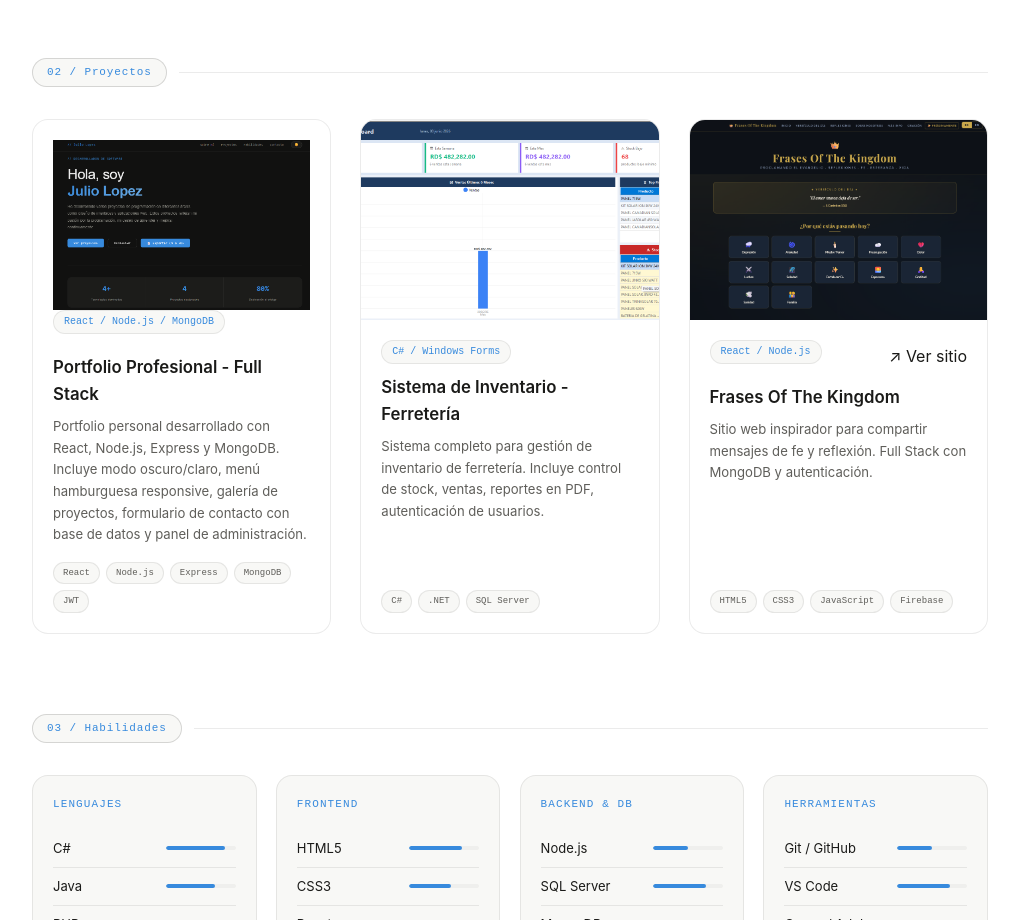
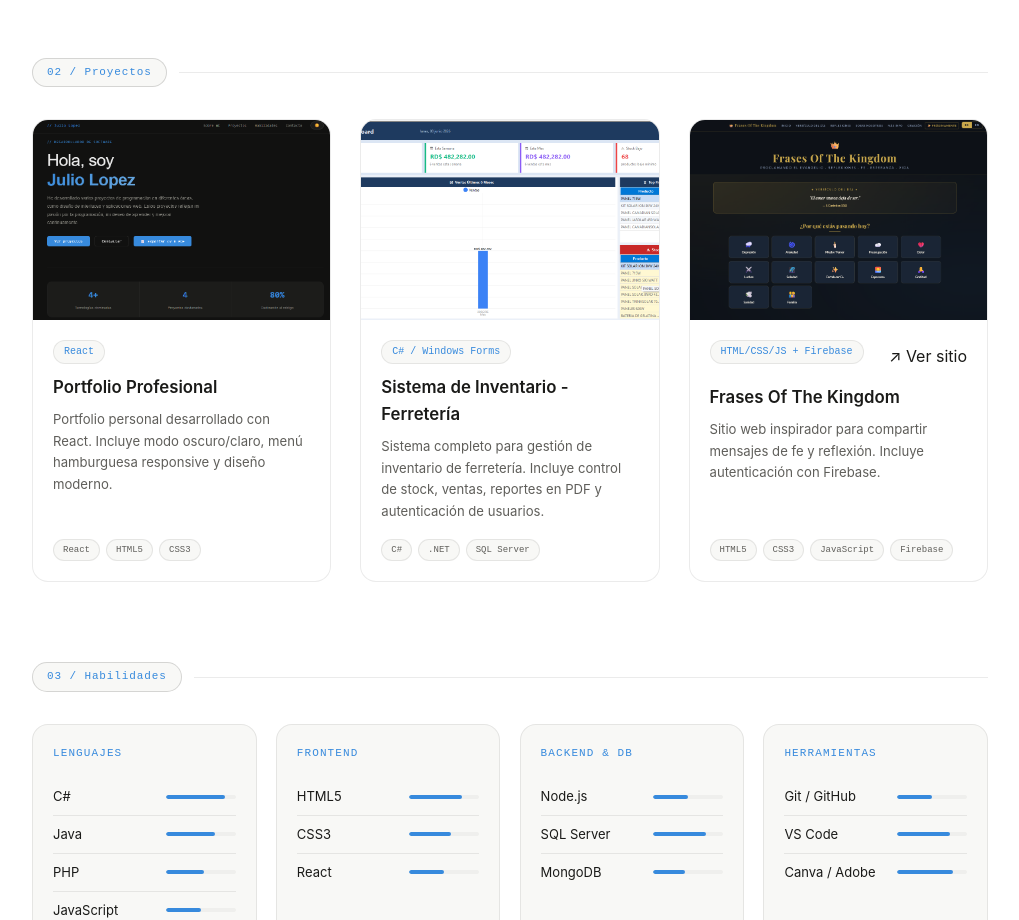
Before and after one commit to frasesofthekingdom/PORTAFOLIO---Web-Full-Stack, a React (Create React App) app: page / in a window 1280 px wide. Shown: the part 1160-2080 px from the top of the page, without its empty margins (130-1149 px from the left). Built offline with nearby package versions, Linux system fonts and the light colour scheme.

Commit message:
Limpieza total: elimino PDF y corrijo errores ESLint

```diff
--- a/src/pages/Home.js
+++ b/src/pages/Home.js
@@ -23,51 +23,6 @@ const Home = () => {
     return () => observer.disconnect();
   }, []);
 
-  // ========== useEffect para PDF (CORREGIDO - DENTRO del componente) ==========
-  useEffect(() => {
-    const exportToPDF = async () => {
-      const element = document.getElementById('pdf-export-area');
-      if (!element) return;
-
-      try {
-        const html2canvas = (await import('html2canvas')).default;
-        const jsPDF = (await import('jspdf')).default;
-
-        const canvas = await html2canvas(element, {
-          scale: 2,
-          backgroundColor: '#ffffff',
-          logging: false
-        });
-
-        const imgData = canvas.toDataURL('image/png');
-        const pdf = new jsPDF({
-          orientation: 'portrait',
-          unit: 'mm',
-          format: 'a4'
-        });
-
-        const imgWidth = 210;
-        const imgHeight = (canvas.height * imgWidth) / canvas.width;
-
-        pdf.addImage(imgData, 'PNG', 0, 0, imgWidth, imgHeight);
-        pdf.save('Julio_Lopez_Portfolio.pdf');
-      } catch (error) {
-        console.error('Error al generar PDF:', error);
-      }
-    };
-
-    const pdfButton = document.getElementById('exportPDF');
-    if (pdfButton) {
-      pdfButton.addEventListener('click', exportToPDF);
-    }
-
-    return () => {
-      if (pdfButton) {
-        pdfButton.removeEventListener('click', exportToPDF);
-      }
-    };
-  }, []);
-
   const scrollToSection = (id) => {
     const element = document.getElementById(id);
     if (element) {
@@ -76,7 +31,6 @@ const Home = () => {
   };
 
   return (
-    <div id="pdf-export-area">   {/* ← IMPORTANTE: Envolver todo para PDF */}
     <div className="container">
       {/* HERO SECTION */}
       <div className="hero animate">
@@ -89,10 +43,6 @@ const Home = () => {
         <div className="btn-group">
           <button className="btn btn-primary" onClick={() => scrollToSection('projects')}>Ver proyectos</button>
           <button className="btn btn-secondary" onClick={() => scrollToSection('contact')}>Contactar</button>
-            {/* NUEVO BOTÓN PARA PDF */}
-            {/* <button className="btn btn-secondary" id="exportPDF" style={{ background: 'var(--accent)', color: 'white', border: 'none' }}>
-              📄 Exportar CV a PDF
-            </button> */}
         </div>
       </div>
 
@@ -153,7 +103,7 @@ const Home = () => {
             <div className="detail-row">
               <span className="detail-key">Instagram</span>
               <span className="detail-val">
-                  <a href="https://instagram.com/the_july_lc" target="_blank" rel="noopener">@the_july_lc</a>
+                <a href="https://instagram.com/the_july_lc" target="_blank" rel="noreferrer">@the_july_lc</a>
               </span>
             </div>
           </div>
@@ -167,31 +117,27 @@ const Home = () => {
           <div className="section-line"></div>
         </div>
         <div className="projects-grid">
-            {/* NUEVO PROYECTO - Portfolio en React (Full Stack) */}
+          {/* Portfolio Profesional */}
           <div className="project-card">
-              <div className="project-info">
+            <div className="project-img-wrap">
               <img
                 className="project-img"
                 src="/images/PORTAFOLIO.png"
                 alt="Portfolio Profesional"
                 loading="lazy"
               />
-                <div style={{ display: 'flex', justifyContent: 'space-between', alignItems: 'center', flexWrap: 'wrap', gap: '6px', marginBottom: '10px' }}>
-                  <span className="project-tech">React / Node.js / MongoDB</span>
-
             </div>
-                <h3 className="project-title">Portfolio Profesional - Full Stack</h3>
+            <div className="project-info">
+              <span className="project-tech">React</span>
+              <h3 className="project-title">Portfolio Profesional</h3>
               <p className="project-desc">
-                  Portfolio personal desarrollado con React, Node.js, Express y MongoDB.
-                  Incluye modo oscuro/claro, menú hamburguesa responsive, galería de proyectos,
-                  formulario de contacto con base de datos y panel de administración.
+                Portfolio personal desarrollado con React. Incluye modo oscuro/claro,
+                menú hamburguesa responsive y diseño moderno.
               </p>
               <div className="project-tags">
                 <span className="tag">React</span>
-                  <span className="tag">Node.js</span>
-                  <span className="tag">Express</span>
-                  <span className="tag">MongoDB</span>
-                  <span className="tag">JWT</span>
+                <span className="tag">HTML5</span>
+                <span className="tag">CSS3</span>
               </div>
             </div>
           </div>
@@ -199,13 +145,17 @@ const Home = () => {
           {/* Sistema de Inventario - Ferretería */}
           <div className="project-card">
             <div className="project-img-wrap">
-                <img className="project-img" src="/images/sistemaFerreteria.png" alt="Sistema Ferretería" loading="lazy" />
-
+              <img
+                className="project-img"
+                src="/images/sistemaFerreteria.png"
+                alt="Sistema Ferretería"
+                loading="lazy"
+              />
             </div>
             <div className="project-info">
               <span className="project-tech">C# / Windows Forms</span>
               <h3 className="project-title">Sistema de Inventario - Ferretería</h3>
-                <p className="project-desc">Sistema completo para gestión de inventario de ferretería. Incluye control de stock, ventas, reportes en PDF, autenticación de usuarios.</p>
+              <p className="project-desc">Sistema completo para gestión de inventario de ferretería. Incluye control de stock, ventas, reportes en PDF y autenticación de usuarios.</p>
               <div className="project-tags">
                 <span className="tag">C#</span>
                 <span className="tag">.NET</span>
@@ -214,20 +164,23 @@ const Home = () => {
             </div>
           </div>
 
-
-
           {/* Frases Of The Kingdom */}
           <div className="project-card">
             <div className="project-img-wrap">
-                <img className="project-img" src="/images/kingdom.png" alt="Frases Of The Kingdom" loading="lazy" />
+              <img
+                className="project-img"
+                src="/images/kingdom.png"
+                alt="Frases Of The Kingdom"
+                loading="lazy"
+              />
             </div>
             <div className="project-info">
               <div style={{ display: 'flex', justifyContent: 'space-between', alignItems: 'center', flexWrap: 'wrap', gap: '6px', marginBottom: '10px' }}>
-                  <span className="project-tech">React / Node.js</span>
-                  <a href="https://frasesofthekingdom.netlify.app/" target="_blank" rel="noopener" className="btn-visit">↗ Ver sitio</a>
+                <span className="project-tech">HTML/CSS/JS + Firebase</span>
+                <a href="https://frasesofthekingdom.netlify.app/" target="_blank" rel="noreferrer" className="btn-visit">↗ Ver sitio</a>
               </div>
               <h3 className="project-title">Frases Of The Kingdom</h3>
-                <p className="project-desc">Sitio web inspirador para compartir mensajes de fe y reflexión. Full Stack con MongoDB y autenticación.</p>
+              <p className="project-desc">Sitio web inspirador para compartir mensajes de fe y reflexión. Incluye autenticación con Firebase.</p>
               <div className="project-tags">
                 <span className="tag">HTML5</span>
                 <span className="tag">CSS3</span>
@@ -308,19 +261,19 @@ const Home = () => {
             <div className="contact-icon">✉️</div>
             <div><div className="contact-label">Email</div><div className="contact-val">elfernantlopz@gmail.com</div></div>
           </a>
-            <a href="https://github.com/LopezJ25" target="_blank" rel="noopener" className="contact-card">
+          <a href="https://github.com/LopezJ25" target="_blank" rel="noreferrer" className="contact-card">
             <div className="contact-icon">🐙</div>
             <div><div className="contact-label">GitHub</div><div className="contact-val">github.com/LopezJ25</div></div>
           </a>
-            <a href="https://www.linkedin.com/in/julio-fernando-lópez/" target="_blank" rel="noopener" className="contact-card">
+          <a href="https://www.linkedin.com/in/julio-fernando-lópez/" target="_blank" rel="noreferrer" className="contact-card">
             <div className="contact-icon">🔗</div>
             <div><div className="contact-label">LinkedIn</div><div className="contact-val">julio-fernando-lópez</div></div>
           </a>
-            <a href="https://instagram.com/the_july_lc" target="_blank" rel="noopener" className="contact-card">
+          <a href="https://instagram.com/the_july_lc" target="_blank" rel="noreferrer" className="contact-card">
             <div className="contact-icon">📷</div>
             <div><div className="contact-label">Instagram</div><div className="contact-val">@the_july_lc</div></div>
           </a>
-            <a href="https://frasesofthekingdom.netlify.app/" target="_blank" rel="noopener" className="contact-card">
+          <a href="https://frasesofthekingdom.netlify.app/" target="_blank" rel="noreferrer" className="contact-card">
             <div className="contact-icon">🌐</div>
             <div><div className="contact-label">Frases Of The Kingdom</div><div className="contact-val">frasesofthekingdom.netlify.app</div></div>
           </a>
@@ -331,7 +284,6 @@ const Home = () => {
         // Diseñado y construido por Julio Lopez · 2026
       </footer>
     </div>
-    </div>
   );
 };
 
```
Lines whose indentation alone changed are shown as unchanged.
